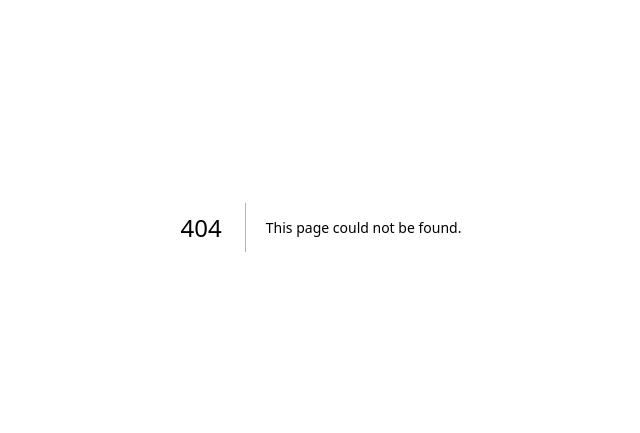
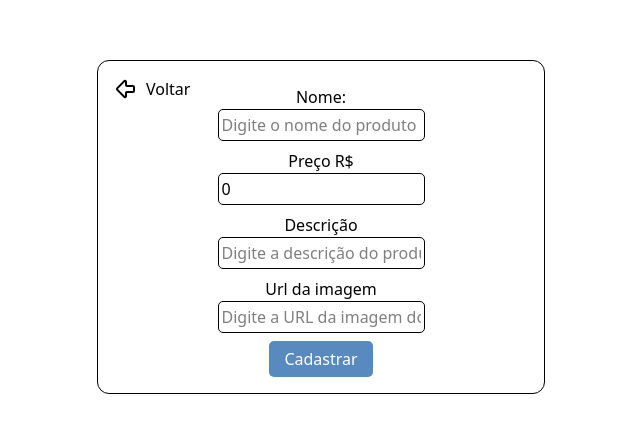
Before and after one commit to Tuviccfp/Front-Crud-Authorization-Authentication, a Next.js app: page /product/create/1 in a window 1280 px wide. Before the commit this address had no page. Shown: the part 173-606 px from the top of the page, without its empty margins (319-959 px from the left). Built offline with nearby package versions, Linux system fonts and the light colour scheme.

Commit message:
feat: pagina de criacao de novos produtos

```diff
--- /dev/null
+++ b/src/app/api/product/create/route.ts
@@ -0,0 +1,33 @@
+import { NextRequest, NextResponse } from "next/server";
+
+interface Product {
+    name: string;
+    price: number;
+    description: string;
+    image: string;
+    userCreate: string;
+}
+
+export async function POST(req: NextRequest) {
+    const data = await req.json() as Product
+    if(data == null) {
+        return NextResponse.json(
+            { message: "Erro ao cadastrar produto, dados em branco! Tente novamente." },
+            { status: 502 }
+        )
+    }
+    const response = await fetch("http://localhost:8080/api/product/create", {
+        method: "POST",
+        headers: {
+            "Content-Type": "application/json",
+            "Authorization": `Bearer ${req.cookies.get("authToken")?.value}`
+        },
+        body: JSON.stringify(data)
+    });
+    if(response.status === 200) {
+        return NextResponse.json(
+            { message: "Produto cadastrado com sucesso!" },
+        )
+    }
+    return response;
+}
--- /dev/null
+++ b/src/app/product/create/[id]/page.tsx
@@ -0,0 +1,91 @@
+"use client"
+import React, { useState } from "react";
+import axios from "axios";
+import {useParams, useRouter} from "next/navigation";
+import {ArrowBigLeft} from "lucide-react";
+
+interface Product {
+    name: string;
+    price: number;
+    description: string;
+    image: string;
+    userCreate: string;
+}
+
+export default function CreateProduct() {
+    const params = useParams()
+    const id = params.id;
+    const router = useRouter()
+
+    const [product, setProduct] = useState<Product>({
+        name: "",
+        price: 0,
+        description: "",
+        image: "",
+        userCreate: `${id}`,
+    });
+    const [returnMessageOperation, setReturnMessageOperation] = useState<string>("");
+
+    const handleChange = (e: React.ChangeEvent<HTMLInputElement>) => {
+        const {name, value, type} = e.target;
+        setProduct({
+            ...product,
+            [name]: type === 'number' ? Number(value) : value
+        });
+    }
+    const handleSubmit = async (e: React.FormEvent<HTMLFormElement>) => {
+        e.preventDefault();
+        try {
+            const response = await axios.post("/api/product/create", product, {withCredentials: true});
+            console.log(response);
+            if(response.status === 200) {
+                setReturnMessageOperation("Produto cadastrado com sucesso!");
+                setProduct({
+                    name: "",
+                    price: 0,
+                    description: "",
+                    image: "",
+                    userCreate: `${id}`,
+                });
+            }
+            setTimeout(() => {
+                setReturnMessageOperation("");
+            }, 3000)
+        } catch (e) {
+            setReturnMessageOperation("Erro ao cadastrar produto! Tente novamente.");
+            setProduct({
+                name: "",
+                price: 0,
+                description: "",
+                image: "",
+                userCreate: `${id}`,
+            });
+            setTimeout(() => {
+                setReturnMessageOperation("");
+            }, 3000)
+            console.log(e);
+        }
+    }
+
+    return (
+        <form onSubmit={handleSubmit} className={"flex items-center justify-center h-[100vh] m-0" }>
+            <fieldset className={"flex flex-col items-center justify-center bg-white border border-black rounded-xl p-4 w-[35vw] text-black relative"}>
+                <button type="button" onClick={() => router.back()} className={"absolute left-0 top-0 m-4 w-auto flex flex-row gap-2 items-center justify-center border-transparent"}> <ArrowBigLeft/>Voltar</button>
+                <label htmlFor="name" className={"mt-2"}>Nome: </label>
+                <input type="text" name="name" id="name" className={"input-theme w-[11vw]"} placeholder="Digite o nome do produto" onChange={handleChange} value={product.name}/>
+
+                <label htmlFor="price" className={"mt-2 after:content-['R$'] after:ml-1 "}>Preço</label>
+                <input type="number" id="price" name="price" className={"input-theme w-[11vw] "} placeholder="Digite o preço do produto" onChange={handleChange} value={product.price}/>
+
+                <label htmlFor="description" className={"mt-2"}>Descrição</label>
+                <input type="text" id="description" name="description" className={"input-theme w-[11vw]"} placeholder="Digite a descrição do produto" onChange={handleChange} value={product.description}/>
+
+                <label htmlFor="image" className={"mt-2"}>Url da imagem</label>
+                <input type="text" id="image" name="image" className={"input-theme w-[11vw]"} placeholder="Digite a URL da imagem do produto" onChange={handleChange} value={product.image}/>
+
+                <button type="submit" className={"btn-theme mt-2"}>Cadastrar</button>
+            </fieldset>
+            <p>{returnMessageOperation}</p>
+        </form>
+    )
+}
```
